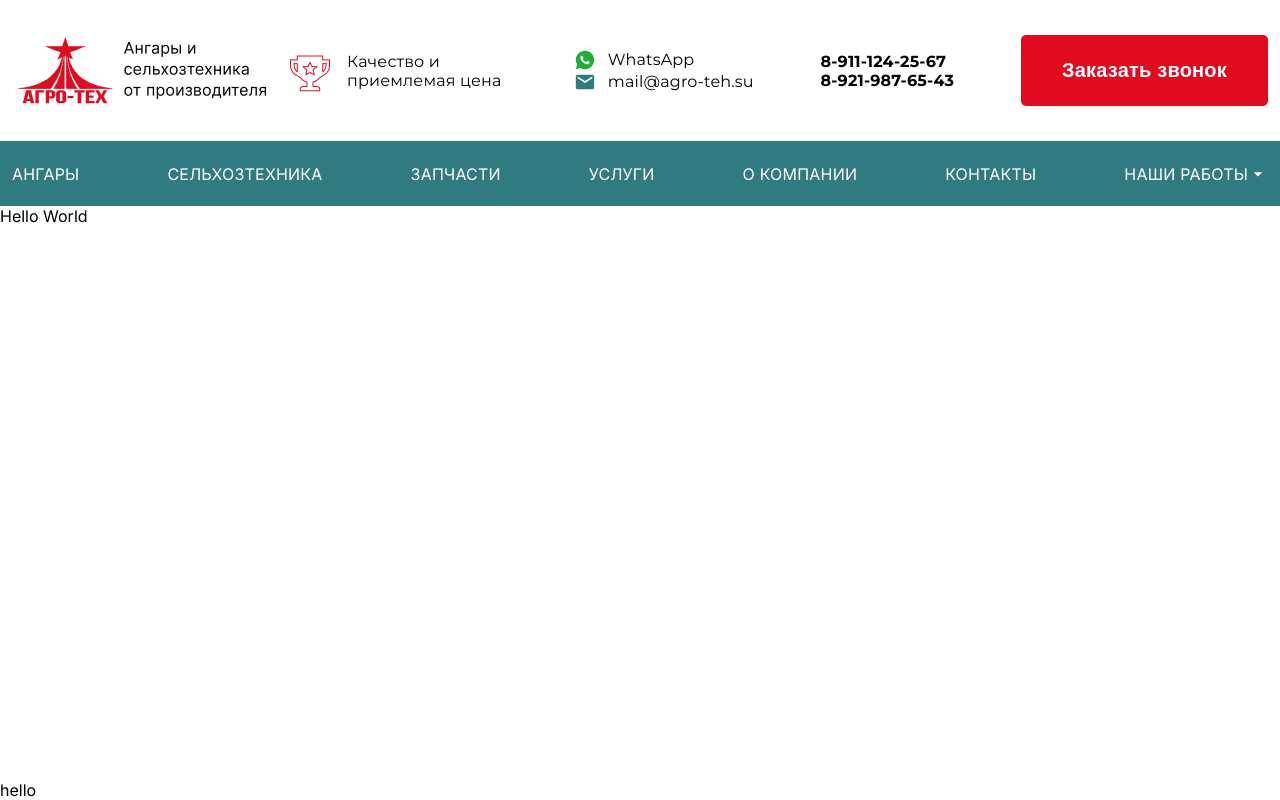
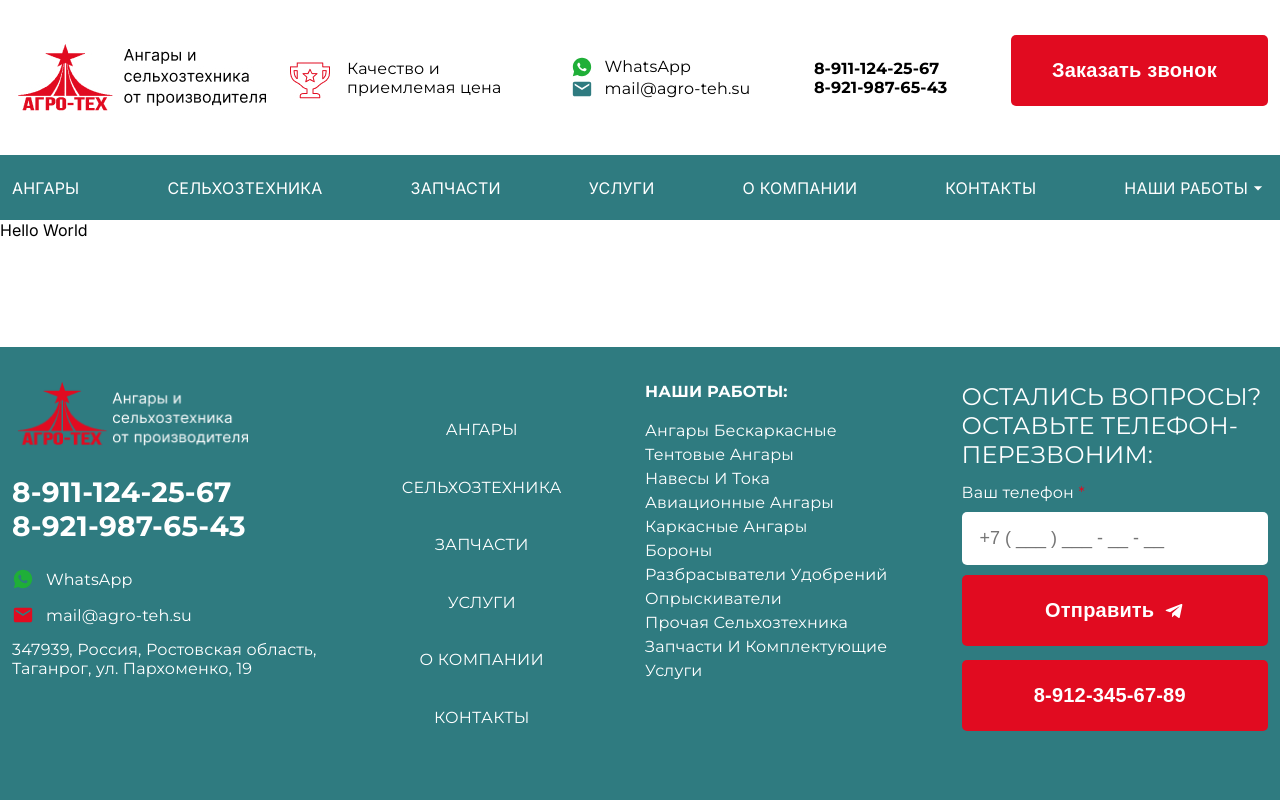
Before and after one commit to allpavel/sh-products, a Next.js app: page / in a window 1280 px wide. Built offline with nearby package versions, Linux system fonts and the light colour scheme.

Commit message:
add a footer

```diff
--- a/src/app/components/Button/Button.module.css
+++ b/src/app/components/Button/Button.module.css
@@ -1,5 +1,9 @@
 .callToAction {
+  display: flex;
+  align-items: center;
+  justify-content: center;
   padding: 24px 41px;
+  margin-bottom: 14px;
   color: #fff;
   font-size: 20px;
   letter-spacing: 0.2px;
@@ -17,14 +21,13 @@
   background-color: var(--primary);
 }
 
-@media (max-width: 1200px) {
-  .callToAction {
-    font-size: 12px;
-  }
+.text {
+  margin-right: 10px;
 }
 
-@media (max-width: 992px) {
+@media (max-width: 1040px) {
   .callToAction {
+    font-size: 16px;
     padding: 12px 20px;
   }
 }
--- a/src/app/components/Button/Button.tsx
+++ b/src/app/components/Button/Button.tsx
@@ -1,5 +1,19 @@
 import styles from "./Button.module.css";
+import { BiLogoTelegram } from "react-icons/bi";
 
-export const Button = ({ text, type }: { text: string; type: keyof typeof styles }) => {
-  return <button className={`${styles[type]} ${styles.callToAction}`}>{text}</button>;
+type Icons = {
+  [key: string]: () => JSX.Element;
 };
+
+const icons: Icons = {
+  telegram: () => <BiLogoTelegram />,
+};
+
+export const Button = ({ text, type, icon }: { text: string; type: keyof typeof styles; icon?: string }) => {
+  return (
+    <button className={`${styles[type]} ${styles.callToAction}`}>
+      <span className={styles.text}>{text}</span>
+      {icon ? icons[icon]() : ""}
+    </button>
+  );
+};
--- /dev/null
+++ b/src/app/components/Footer/Footer.module.css
@@ -0,0 +1,170 @@
+.container {
+  background-color: var(--primary);
+  letter-spacing: 0.16px;
+}
+
+.wrapper {
+  max-width: 1280px;
+  margin: 0 auto;
+  padding: 35px 12px;
+  display: grid;
+  gap: 10px;
+  grid-template-columns: repeat(4, 1fr);
+}
+.icon {
+  background-color: transparent;
+}
+.contacts {
+  display: flex;
+  align-items: center;
+  margin-bottom: 14px;
+}
+
+.contactsIcon {
+  margin-right: 12px;
+}
+
+.whatsAppIcon {
+  color: var(--tertiary);
+  width: 22px;
+  height: 22px;
+}
+
+.mailIcon {
+  color: var(--secondary);
+  width: 22px;
+  height: 22px;
+}
+
+.phoneContainer {
+  padding: 25px 0;
+}
+
+.mailLink,
+.phone {
+  text-decoration: none;
+  color: #fff;
+  display: block;
+}
+
+.phone {
+  font-size: 28px;
+  font-weight: 700;
+  letter-spacing: 0.28px;
+}
+
+.mailLink {
+  font-size: 16px;
+  font-weight: 400;
+}
+
+.address {
+  color: #fff;
+}
+
+.navLinks {
+  display: flex;
+  flex-direction: column;
+  align-items: center;
+  justify-content: space-evenly;
+  list-style: none;
+}
+
+.ourWorksContainer {
+  display: flex;
+  flex-direction: column;
+}
+
+.ourWorks {
+  display: flex;
+  flex-direction: column;
+  justify-content: space-evenly;
+  list-style: none;
+}
+
+.ourWorksTitle {
+  color: #fff;
+  font-weight: bold;
+  text-transform: uppercase;
+  margin-bottom: 20px;
+}
+
+.link {
+  text-transform: uppercase;
+  text-decoration: none;
+  color: #fff;
+  letter-spacing: 0.2px;
+  padding: 10px 30px;
+  transition: color 0.3s ease;
+}
+
+.link:hover {
+  color: var(--link-hover);
+}
+
+.ourWorks li {
+  margin-bottom: 5px;
+}
+.ourWorks .link {
+  text-transform: capitalize;
+  padding: 0 30px 0 0;
+}
+
+.formTitle {
+  text-transform: uppercase;
+  color: #fff;
+  font-size: 24px;
+}
+
+.form {
+  display: flex;
+  flex-direction: column;
+  margin-top: 14px;
+  margin-bottom: 20px;
+}
+
+.label {
+  color: #fff;
+}
+
+.asterisk {
+  color: var(--secondary);
+}
+
+.phoneInput {
+  padding: 16px 18px;
+  border-radius: 5px;
+  border: none;
+  margin: 10px 0;
+  font-size: 18px;
+}
+
+@media (max-width: 1040px) {
+  .wrapper {
+    grid-template-columns: 300px 300px;
+    gap: 40px;
+    justify-content: center;
+    padding-bottom: 14px;
+  }
+
+  .contactsWrapper {
+    order: 2;
+  }
+}
+
+@media (max-width: 660px) {
+  .wrapper {
+    grid-template-columns: 300px;
+    gap: 40px;
+    justify-content: center;
+    padding-bottom: 14px;
+  }
+
+  .contactsWrapper {
+    order: 4;
+  }
+
+  .navLinks {
+    align-items: start;
+  }
+}
--- /dev/null
+++ b/src/app/components/Footer/Footer.tsx
@@ -0,0 +1,158 @@
+import Link from "next/link";
+import Image from "next/image";
+import { montserrat } from "@/app/layout";
+import { RiWhatsappFill } from "react-icons/ri";
+import { MdEmail } from "react-icons/md";
+import { Button } from "../Button/Button";
+import logo from "../../../../public/images/logo2.png";
+import angars from "../../../../public/images/angars2.png";
+import styles from "./Footer.module.css";
+
+export const Footer = () => {
+  return (
+    <footer className={`${styles.container} ${montserrat.className}`}>
+      <div className={styles.wrapper}>
+        <div className={styles.contactsWrapper}>
+          <Link href="/">
+            <Image src={logo} alt="Логотип Агро-Тех" width={100} height={64} className={styles.icon} />
+            <Image src={angars} alt="Ангары и сельхозтехника от производителя" width={136} height={54} />
+          </Link>
+          <div className={styles.phoneContainer}>
+            <a href="tel:8-911-124-25-67" className={styles.phone}>
+              8-911-124-25-67
+            </a>
+            <a href="tel:8-921-987-65-43" className={styles.phone}>
+              8-921-987-65-43
+            </a>
+          </div>
+          <div>
+            <div className={styles.contacts}>
+              <RiWhatsappFill className={`${styles.contactsIcon} ${styles.whatsAppIcon}`} />
+              <p className={styles.mailLink}>WhatsApp</p>
+            </div>
+            <div className={styles.contacts}>
+              <MdEmail className={`${styles.contactsIcon} ${styles.mailIcon}`} />
+              <a href="mailto:mail@agro-teh.su" className={styles.mailLink}>
+                mail@agro-teh.su
+              </a>
+            </div>
+          </div>
+          <p className={styles.address}>347939, Россия, Ростовская область, Таганрог, ул. Пархоменко, 19</p>
+        </div>
+        <ul className={styles.navLinks}>
+          <li>
+            <Link href="#" className={styles.link}>
+              Ангары
+            </Link>
+          </li>
+          <li>
+            <Link href="#" className={styles.link}>
+              Сельхозтехника
+            </Link>
+          </li>
+          <li>
+            <Link href="#" className={styles.link}>
+              Запчасти
+            </Link>
+          </li>
+          <li>
+            <Link href="#" className={styles.link}>
+              Услуги
+            </Link>
+          </li>
+          <li>
+            <Link href="#" className={styles.link}>
+              О компании
+            </Link>
+          </li>
+          <li>
+            <Link href="#" className={styles.link}>
+              Контакты
+            </Link>
+          </li>
+        </ul>
+        <div className={styles.ourWorksContainer}>
+          <p className={styles.ourWorksTitle}>Наши работы:</p>
+          <ul className={styles.ourWorks}>
+            <li>
+              <Link href="#" className={styles.link}>
+                Ангары бескаркасные
+              </Link>
+            </li>
+            <li>
+              <Link href="#" className={styles.link}>
+                Тентовые ангары
+              </Link>
+            </li>
+            <li>
+              <Link href="#" className={styles.link}>
+                Навесы и тока
+              </Link>
+            </li>
+            <li>
+              <Link href="#" className={styles.link}>
+                Авиационные ангары
+              </Link>
+            </li>
+            <li>
+              <Link href="#" className={styles.link}>
+                Каркасные ангары
+              </Link>
+            </li>
+            <li>
+              <Link href="#" className={styles.link}>
+                Бороны
+              </Link>
+            </li>
+            <li>
+              <Link href="#" className={styles.link}>
+                Разбрасыватели удобрений
+              </Link>
+            </li>
+            <li>
+              <Link href="#" className={styles.link}>
+                Опрыскиватели
+              </Link>
+            </li>
+            <li>
+              <Link href="#" className={styles.link}>
+                Прочая сельхозтехника
+              </Link>
+            </li>
+            <li>
+              <Link href="#" className={styles.link}>
+                Запчасти и комплектующие
+              </Link>
+            </li>
+            <li>
+              <Link href="#" className={styles.link}>
+                Услуги
+              </Link>
+            </li>
+          </ul>
+        </div>
+        <div>
+          <div className={styles.formTitle}>
+            <p>Остались вопросы?</p>
+            <p>Оставьте телефон-</p>
+            <p>перезвоним:</p>
+          </div>
+          <form className={styles.form}>
+            <label className={styles.label} htmlFor="tel">
+              Ваш телефон <span className={styles.asterisk}>*</span>
+            </label>
+            <input
+              type="tel"
+              id="tel"
+              name="phone"
+              placeholder="+7 ( ___ ) ___ - __ - __ "
+              className={styles.phoneInput}
+            />
+            <Button text="Отправить" type="red" icon="telegram" />
+            <Button text="8-912-345-67-89" type="red" />
+          </form>
+        </div>
+      </div>
+    </footer>
+  );
+};
--- a/src/app/components/HeaderNav/HeaderNav.tsx
+++ b/src/app/components/HeaderNav/HeaderNav.tsx
@@ -54,8 +54,10 @@ export const HeaderNav = () => {
 
   return (
     <nav className={styles.nav}>
-      <div className={styles.container} onClick={handleOpenMobileMenu}>
-        <div className={styles.contactsMenu}>{isMobileOpen ? <MdClose /> : <MdMenu />}</div>
+      <div className={styles.container}>
+        <div className={styles.contactsMenu} onClick={handleOpenMobileMenu}>
+          {isMobileOpen ? <MdClose /> : <MdMenu />}
+        </div>
         <ul className={`${styles.navLinks} ${isMobileOpen ? "" : styles.closeContacts}`} ref={mobileMenuRef}>
           <li>
             <Link href="#" className={styles.link}>
--- a/src/app/components/HeaderTop/HeaderTop.module.css
+++ b/src/app/components/HeaderTop/HeaderTop.module.css
@@ -65,9 +65,16 @@
 .phone {
   text-decoration: none;
   color: #000;
+  flex-shrink: 0;
+}
+
+.phoneContainer {
+  display: flex;
+  flex-direction: column;
 }
 
 .phone {
+  flex-shrink: 0;
   display: block;
   font-weight: 700;
 }
@@ -90,12 +97,20 @@
     gap: 0;
   }
 
+  .awardText {
+    max-width: 120px;
+  }
+
   .angars {
     display: none;
   }
 
   .contactsContainer {
     flex-grow: 1;
+  }
+
+  .contactsIcon {
+    margin-right: 6px;
   }
 }
 
--- a/src/app/components/HeaderTop/HeaderTop.tsx
+++ b/src/app/components/HeaderTop/HeaderTop.tsx
@@ -68,7 +68,7 @@ export const HeaderTop = () => {
             </a>
           </div>
         </div>
-        <div>
+        <div className={styles.phoneContainer}>
           <a href="tel:8-911-124-25-67" className={styles.phone}>
             8-911-124-25-67
           </a>
--- a/src/app/layout.tsx
+++ b/src/app/layout.tsx
@@ -1,5 +1,6 @@
+import { Montserrat, Inter } from "next/font/google";
 import { Header } from "./components/Header/Header";
-import { Montserrat, Inter } from "next/font/google";
+import { Footer } from "./components/Footer/Footer";
 import "./globals.css";
 
 export const montserrat = Montserrat({
@@ -18,7 +19,7 @@ export default function RootLayout({ children }: { children: React.ReactNode })
       <body className={inter.className}>
         <Header />
         <main>{children}</main>
-        <footer>hello</footer>
+        <Footer />
       </body>
     </html>
   );
```
Also changed, not shown: public/images/angars2.png (added), public/images/logo2.png (added).
